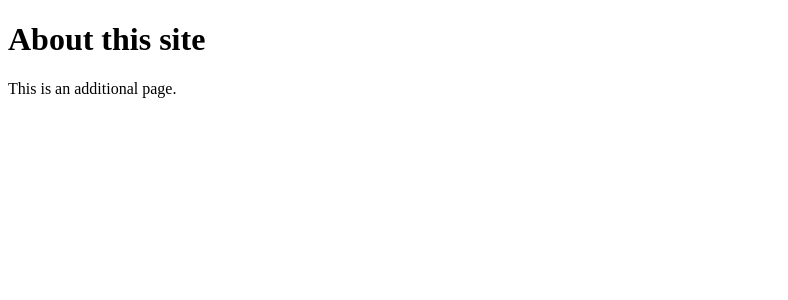
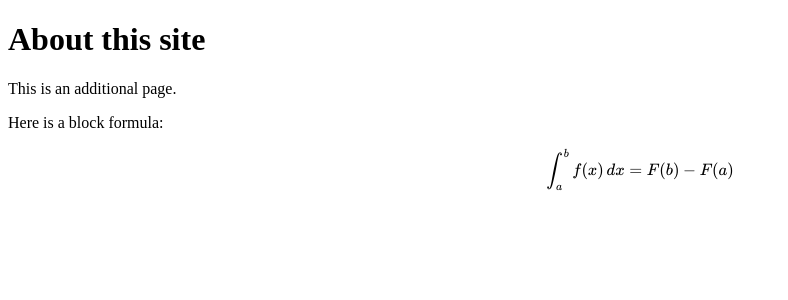
Before and after one commit to Cosmos-1989/Cosmos-1989.github.io, a Jekyll site: the page built from about.md, in a window 1280 px wide. Shown: the top 300 px of the page, without its empty margins (0-788 px from the left). Built offline with Jekyll 4.4.1, drawn with Linux system fonts in a browser that asks for light colours.

Commit message:
Update about.md

```diff
--- a/about.md
+++ b/about.md
@@ -4,3 +4,7 @@ title: About
 ---
 # About this site
 This is an additional page.
+
+Here is a block formula:
+
+$$ \int_{a}^{b} f(x) \, dx = F(b) - F(a) $$
```
